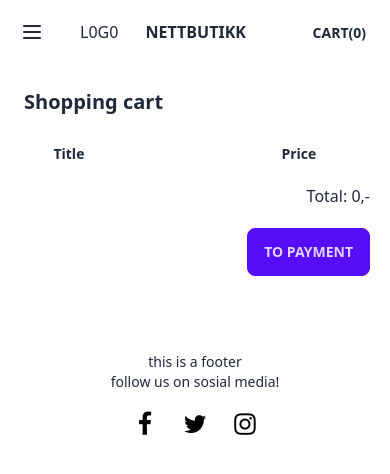
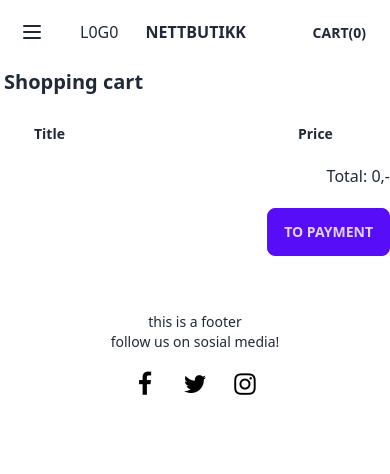
Before and after one commit to tomhaakon/hovedoppgave-fakestore, a Vue app: page /shoppingcart in a window 390 px wide. Shown: the top 474 px of the page. Built offline with nearby package versions, Linux system fonts and the light colour scheme.

Commit message:
mobiltest

```diff
--- a/src/views/ShoppingCartView.vue
+++ b/src/views/ShoppingCartView.vue
@@ -1,5 +1,5 @@
 <template>
-  <div class="m-5">
+  <div class="">
     <div class="flex h-10 w-full mb-5">
       <p class="font-bold text-xl p-1">Shopping cart</p>
     </div>
```
